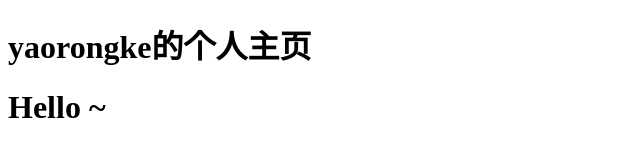
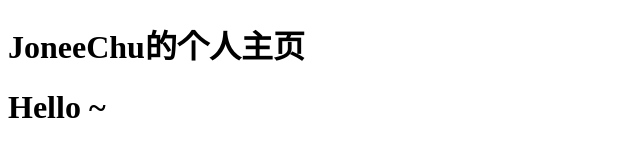
Before and after one commit to JoneeChu/JoneeChu.github.io, a plain HTML site: page index.html in a window 1280 px wide. Shown: the whole page, without its empty margins (0-640 px from the left). Drawn offline with Linux system fonts and the light colour scheme.

Commit message:
Update index.html

```diff
--- a/index.html
+++ b/index.html
@@ -2,10 +2,10 @@
 <html lang="en">
 <head>
     <meta charset="UTF-8">
-    <title>yaorongke</title>
+    <title>JoneeChu</title>
 </head>
 <body>
-    <h1>yaorongke的个人主页</h1>
+    <h1>JoneeChu的个人主页</h1>
     <h1>Hello ~</h1>
 </body>
 </html>
```
